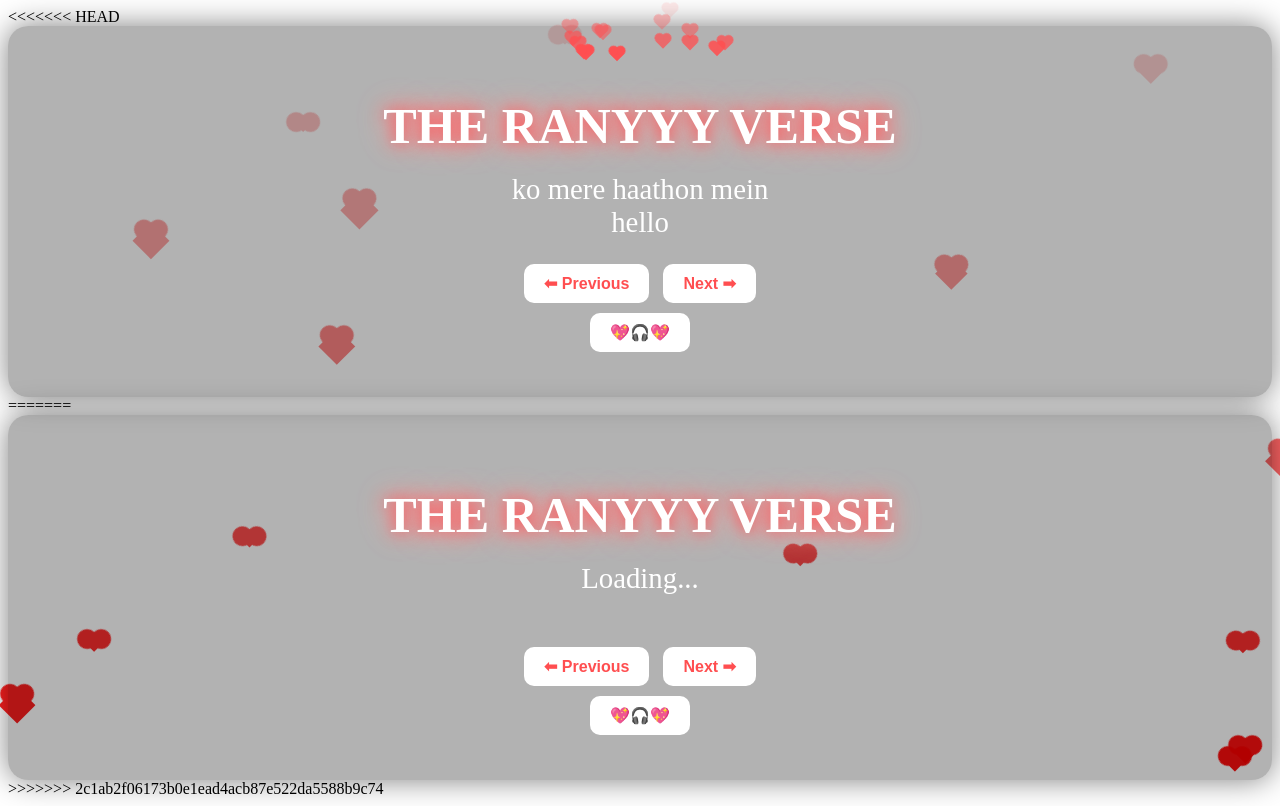
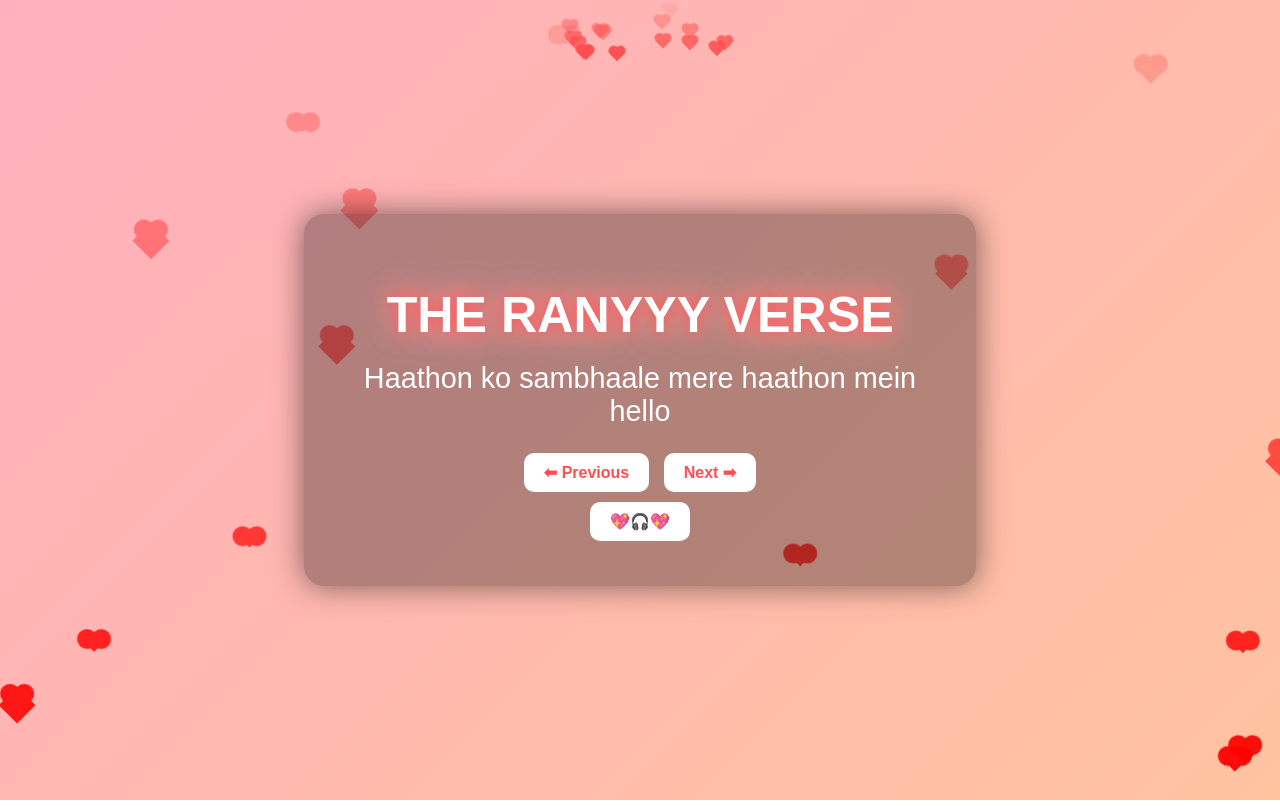
Before and after one commit to Raneesh-69/Shayari, a plain HTML site: page index.html in a window 1280 px wide. Drawn offline with Linux system fonts and the light colour scheme.

Commit message:
Fixed merge conflicts and updated website

```diff
--- a/index.html
+++ b/index.html
@@ -1,4 +1,3 @@
-<<<<<<< HEAD
 <!DOCTYPE html>
 <html lang="en">
   <head>
@@ -38,44 +37,3 @@
     <script src="script.js"></script>
   </body>
 </html>
-=======
-<!DOCTYPE html>
-<html lang="en">
-  <head>
-    <meta charset="UTF-8" />
-    <meta name="viewport" content="width=device-width, initial-scale=1.0" />
-    <title>SHAYARI</title>
-    <link rel="stylesheet" href="style.css" />
-  </head>
-  <body>
-    <!-- Floating Hearts Container -->
-    <div class="hearts"></div>
-
-    <!-- Mini Hearts for Title -->
-    <div class="title-hearts"></div>
-
-    <!-- Background Music -->
-    <audio id="bgMusic" src="music.mp3" loop></audio>
-
-    <!-- Main Container -->
-    <div class="container">
-      <!-- Title -->
-      <h1 class="title">THE RANYYY VERSE</h1>
-
-      <!-- Shayari Text -->
-      <div id="shayariBox" class="shayari">Loading...</div>
-
-      <!-- Navigation Buttons -->
-      <div class="buttons">
-        <button onclick="prevShayari()">⬅ Previous</button>
-        <button onclick="nextShayari()">Next ➡</button>
-      </div>
-
-      <!-- Music Toggle Button -->
-      <button onclick="toggleMusic()" class="musicBtn">💖🎧💖</button>
-    </div>
-
-    <script src="script.js"></script>
-  </body>
-</html>
->>>>>>> 2c1ab2f06173b0e1ead4acb87e522da5588b9c74
--- a/script.js
+++ b/script.js
@@ -1,6 +1,6 @@
 // ===== Shayaris =====
 const shayaris = [
-  "ko mere haathon mein <br> hello",
+  "Haathon ko sambhaale mere haathon mein <br> hello",
   "Kaise haathon ko sambhaale mere haathon mein?",
   "Jab tak neend na aaye in lakeeron mein",
   "Baatein hon… Haan…",
--- a/style.css
+++ b/style.css
@@ -1,4 +1,3 @@
-<<<<<<< HEAD
 /* ===== Body ===== */
 body {
   margin: 0;
@@ -186,7 +185,6 @@ body {
   transform: scale(1.1);
   background: #ffe6e6;
 }
-=======
 /* ===== Body ===== */
 body {
   margin: 0;
@@ -374,4 +372,3 @@ body {
   transform: scale(1.1);
   background: #ffe6e6;
 }
->>>>>>> 2c1ab2f06173b0e1ead4acb87e522da5588b9c74
```
